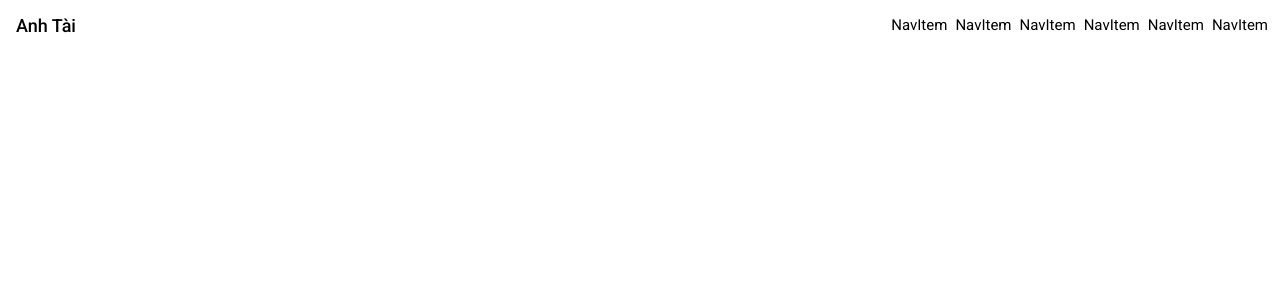
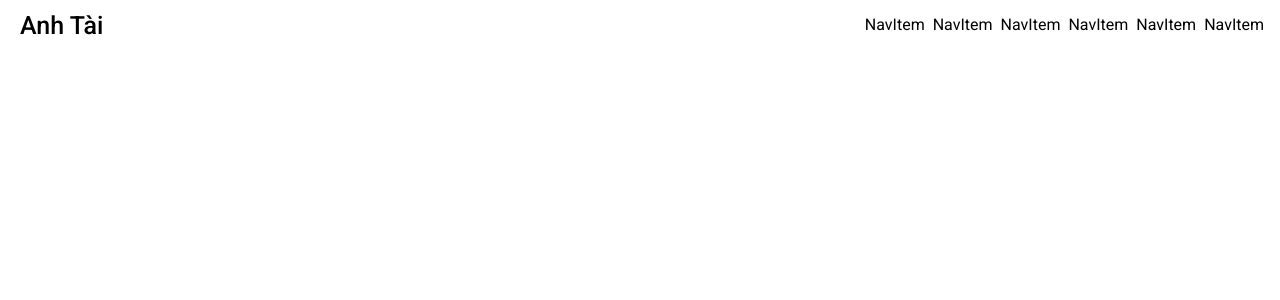
Before and after one commit to taikute/MyPortfolio, a Vue app: page / in a window 1280 px wide. Shown: the top 300 px of the page. Built offline with nearby package versions, Linux system fonts and the light colour scheme.

Commit message:
Test navbar

```diff
--- a/src/App.vue
+++ b/src/App.vue
@@ -4,13 +4,10 @@ import Nav from './components/Nav.vue';
 
 <template>
 	<Nav></Nav>
-	<div class="divider"></div>
+
 	<!-- <RouterView></RouterView> -->
 </template>
 
 <style scoped>
-.divider {
-	height: 2px;
-	background-color: white;
-}
+
 </style>
--- a/src/assets/color.css
+++ b/src/assets/color.css
@@ -43,14 +43,18 @@ body {
 	color: var(--color-text-primary);
 }
 
-.navbar {}
+.nav-bar {}
 
-.navbar a {
+.nav-bar a {
 	color: var(--color-text-primary);
 }
 
-.navbar a:hover {
+.nav-bar a:hover {
 	background-color: var(--dark-text-hover);
+}
+
+.nav-bar .menu-items {
+	background-color: var(--color-background-primary)
 }
 
 .btn {
--- a/src/assets/main.css
+++ b/src/assets/main.css
@@ -6,12 +6,14 @@ html {
 
 body {
 	font-size: 13px;
+	line-height: 1;
 	font-family: "Roboto", system-ui;
 	margin: 0;
 }
 
 button {
 	font-size: 13px;
+	line-height: 1;
 	font-family: "Roboto", system-ui;
 }
 
@@ -26,3 +28,8 @@ a {
 	border-style: solid;
 	border-radius: 4px;
 }
+
+.divider {
+	height: 2px;
+	background-color: white;
+}
--- a/src/components/Nav.vue
+++ b/src/components/Nav.vue
@@ -1,6 +1,5 @@
 <template>
-	<nav class="navbar">
-
+	<nav class="nav-bar">
 		<RouterLink class="nav-header" to="/">Anh Tài</RouterLink>
 
 		<div class="menu" :class="menuState">
@@ -11,7 +10,7 @@
 			</div>
 
 			<div class="menu-items">
-				<RouterLink to="/about">Menu Item</RouterLink>
+				<RouterLink to="/about">Menu Item Longgggggg</RouterLink>
 				<RouterLink to="/about">Menu Item</RouterLink>
 				<RouterLink to="/about">Menu Item</RouterLink>
 				<RouterLink to="/about">Menu Item</RouterLink>
@@ -29,6 +28,7 @@
 			<RouterLink to="/about">NavItem</RouterLink>
 		</div>
 	</nav>
+	<div class="divider"></div>
 </template>
 
 <script setup lang="ts">
@@ -38,28 +38,58 @@ const menuState = ref<string | null>(null)
 function menuBtn() {
 	if (menuState.value == null) {
 		menuState.value = 'menu-show'
-		// Open
 	} else {
 		menuState.value = null
-		// Close
 	}
 }
 </script>
 
 <style scoped>
+.nav-bar {
+	margin: 0 12px;
+	height: 50px;
+	display: flex;
+	justify-content: space-between;
+	align-items: center;
+}
+
+.nav-header {
+	font-size: 25px;
+	font-weight: 500;
+	padding: 4px 8px;
+}
+
+.nav-items a,
+.menu-items a {
+	font-size: 16px;
+	font-weight: 400;
+}
+
+.nav-items a {
+	padding: 4px 4px;
+	border-radius: 4px;
+}
+
+.menu-items a {
+	margin: 1px 8px;
+	padding: 8px 20px 8px 8px;
+	border-radius: 4px;
+}
+
 .menu-btn {
 	cursor: pointer;
 }
 
 .menu-items {
+	padding: 8px 0px;
 	display: none;
 	flex-direction: column;
 	position: absolute;
-	right: 0px;
-	background-color: black;
+	right: 8px;
+	top: 58px;
 	border: 2px solid;
-	border-radius: 4px;
-	padding: 4px;
+	border-radius: 8px;
+	min-width: 350px;
 }
 
 .nav-items {
@@ -69,15 +99,15 @@ function menuBtn() {
 .bar1,
 .bar2,
 .bar3 {
-	width: 35px;
-	height: 5px;
+	width: 25px;
+	height: 3px;
 	background-color: white;
 	margin: 6px 0;
 	transition: 0.4s;
 }
 
 .menu-show .menu-btn .bar1 {
-	transform: translate(0, 11px) rotate(-45deg);
+	transform: translate(0, 9px) rotate(-45deg);
 }
 
 .menu-show .menu-btn .bar2 {
@@ -85,7 +115,7 @@ function menuBtn() {
 }
 
 .menu-show .menu-btn .bar3 {
-	transform: translate(0, -11px) rotate(45deg);
+	transform: translate(0, -9px) rotate(45deg);
 }
 
 .menu-show .menu-items {
@@ -101,24 +131,4 @@ function menuBtn() {
 		display: inline;
 	}
 }
-
-.nav-header {
-	font-size: 18px;
-	font-weight: 500;
-	padding: 4px 8px;
-}
-
-.navbar {
-	margin: 0 8px;
-	height: 50px;
-	display: flex;
-	justify-content: space-between;
-	align-items: center;
-}
-
-.nav-items a {
-	font-size: 15px;
-	padding: 4px 4px;
-	border-radius: 4px;
-}
 </style>
```
